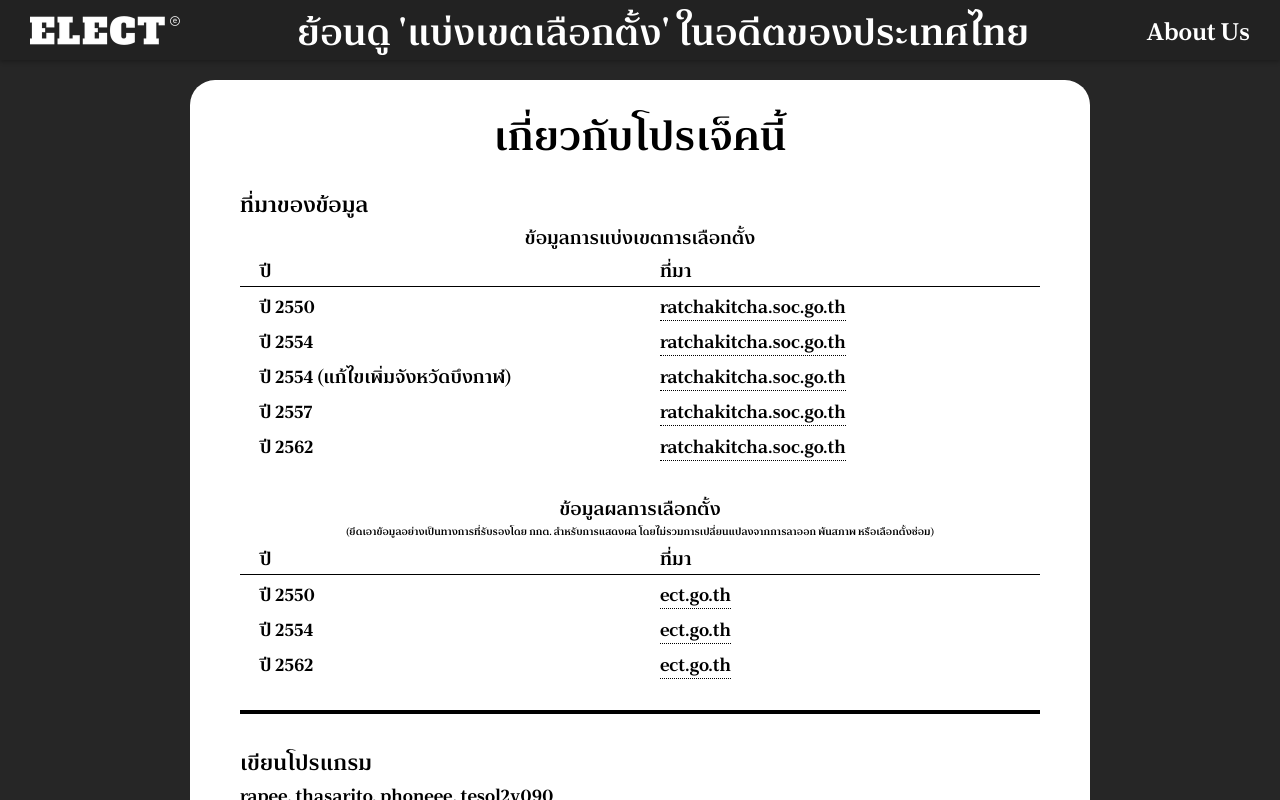
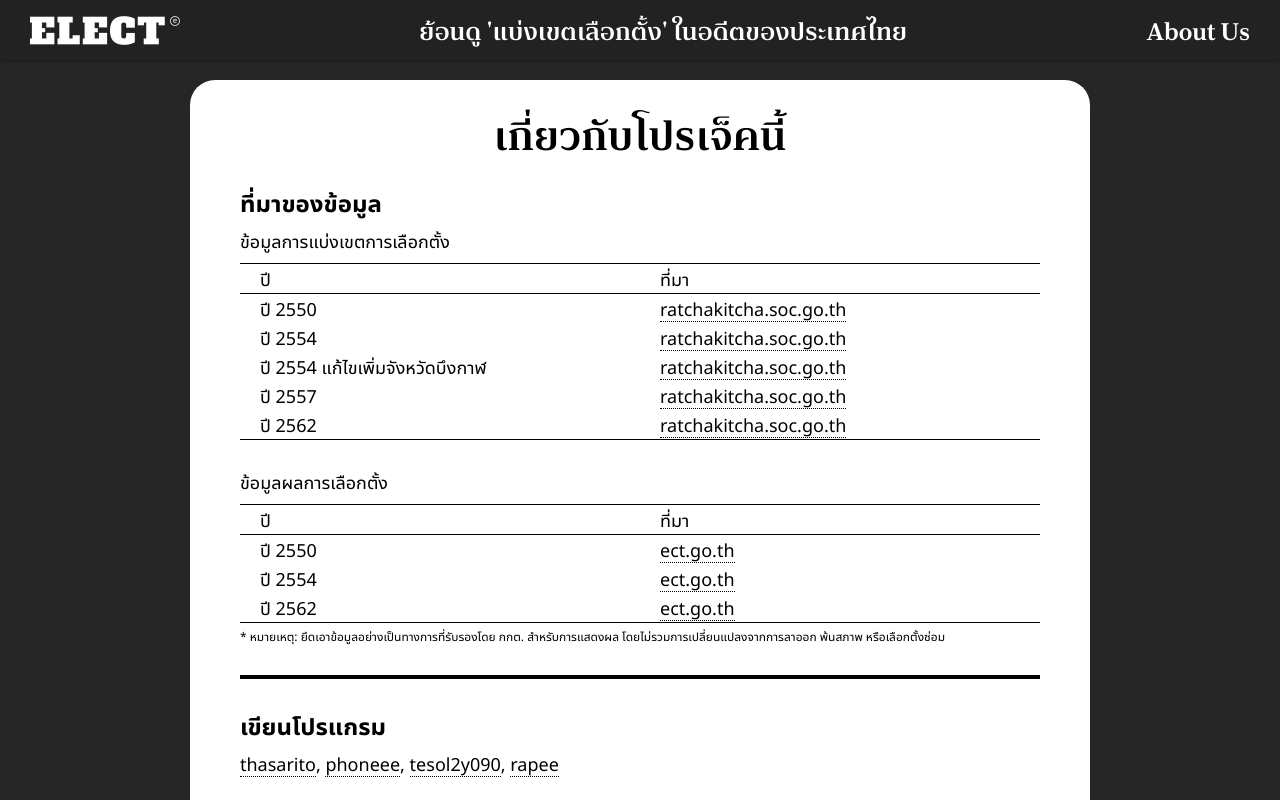
Before and after one commit to electinth/past-election-map, a React (Vite) app: page /about-us in a window 1280 px wide. Shown: the top 800 px of the page. Built offline with nearby package versions, Linux system fonts and the light colour scheme; no server answers.

Commit message:
Update About Us page Clean up css

```diff
--- a/src/components/AboutUs.jsx
+++ b/src/components/AboutUs.jsx
@@ -1,5 +1,7 @@
 import React from 'react';
 import styled from 'styled-components';
+
+import { device } from './size';
 
 const DISTRICT_SOURCE = [
   {
@@ -13,7 +15,7 @@ const DISTRICT_SOURCE = [
     link: 'http://www.ratchakitcha.soc.go.th/DATA/PDF/2554/A/019/29.PDF'
   },
   {
-    year: 'ปี 2554 (แก้ไขเพิ่มจังหวัดบึงกาฬ)',
+    year: 'ปี 2554 แก้ไขเพิ่มจังหวัดบึงกาฬ',
     site: 'ratchakitcha.soc.go.th',
     link: 'http://www.ratchakitcha.soc.go.th/DATA/PDF/2554/A/030/38.PDF'
   },
@@ -53,46 +55,57 @@ const Table = styled.table`
   table-layout: fixed;
   border-collapse: collapse;
 
-  & caption span {
-    display: block;
-    font-size: 1rem;
+  & caption {
+    text-align: left;
+    margin-bottom: 1rem;
   }
 
   & thead tr th {
+    font-weight: normal;
+    border-top: 1px solid var(--color-black);
     border-bottom: 1px solid var(--color-black);
   }
 
-  & a {
-    text-decoration: none;
-    color: var(--color-black);
-    border-bottom: 1px dotted var(--color-black);
+  & tbody tr:last-child td {
+    border-bottom: 1px solid var(--color-black);
   }
 
   & td,
   & th {
     padding: 0.25rem 2rem;
   }
+
+  & th {
+    @media ${device.mobile} {
+      width: 10rem;
+    }
+  }
 `;
 
-const GithubButton = styled.button`
-  display: block;
-  background-color: var(--color-black);
-  font-family: inherit;
-  font-size: 2.5rem;
-  margin: 0 auto;
-  border-radius: 1rem;
+const GithubButton = styled.div`
+  text-align: center;
+  & a {
+    text-decoration: none;
+    font-size: 2.5rem;
+    font-family: 'The MATTER', sans-serif;
+    color: var(--color-white);
+    background-color: var(--color-black);
+    padding: 1rem 5rem;
+    border-radius: 1rem;
+    border: 0;
 
-  & a {
-    display: block;
-    text-decoration: none;
-    color: var(--color-white);
-    padding: 1rem 10rem;
+    @media ${device.mobile} {
+      font-size: 2rem;
+      padding: 1rem 3rem;
+    }
   }
 `;
 
 const Copyright = styled.div`
   display: block;
   text-align: center;
+  margin-top: 2rem;
+  font-size: 1.4rem;
 `;
 
 const AboutUs = props => {
@@ -128,10 +141,6 @@ const AboutUs = props => {
             <Table>
               <caption>
                 ข้อมูลผลการเลือกตั้ง{' '}
-                <span>
-                  (ยึดเอาข้อมูลอย่างเป็นทางการที่รับรองโดย กกต. สำหรับการแสดงผล
-                  โดยไม่รวมการเปลี่ยนแปลงจากการลาออก พ้นสภาพ หรือเลือกตั้งซ่อม)
-                </span>
               </caption>
               <thead>
                 <tr>
@@ -150,15 +159,16 @@ const AboutUs = props => {
                 ))}
               </tbody>
             </Table>
+            <p className="remarks">
+              * หมายเหตุ: ยึดเอาข้อมูลอย่างเป็นทางการที่รับรองโดย กกต. สำหรับการแสดงผล
+              โดยไม่รวมการเปลี่ยนแปลงจากการลาออก พ้นสภาพ หรือเลือกตั้งซ่อม
+            </p>
           </li>
         </ul>
       </section>
 
       <section className="about-us--section about-us--section__program">
         <h3 className="about-us--program-header">เขียนโปรแกรม</h3>
-        <span>
-          <a href="https://github.com/rapee">rapee</a>
-        </span>
         <span>
           <a href="https://github.com/thasarito">thasarito</a>
         </span>
@@ -168,6 +178,9 @@ const AboutUs = props => {
         <span>
           <a href="https://github.com/tesol2y090">tesol2y090</a>
         </span>
+        <span>
+          <a href="https://github.com/rapee">rapee</a>
+        </span>
       </section>
 
       <section className="about-us--section about-us--section__design">
@@ -175,7 +188,7 @@ const AboutUs = props => {
           ออกแบบ บรรณาธิการ และประสานงาน
         </h3>
         <span>
-          <a href="https://punchup.world/">Punch Up Team</a>
+          <a href="https://punchup.world/">Punch Up</a>
         </span>
       </section>
 
--- a/src/components/CompareView.jsx
+++ b/src/components/CompareView.jsx
@@ -483,7 +483,7 @@ const PartyCard = ({ data = {} }) => {
                 ></span>
                 {party}{' '}
                 <span className="party-list--count">
-                  <span style={{ fontFamily: 'Noto Sans Medium' }}>
+                  <span style={{ fontFamily: 'Noto Sans', fontWeight: 500 }}>
                     {candidate}
                   </span>{' '}
                   คน
@@ -559,7 +559,7 @@ const PersonCard = ({ data = {} }) => {
                         ></span>
                         {winner.title} {winner.first_name} {winner.last_name},{' '}
                         {winner.party},{' '}
-                        <span style={{ fontFamily: 'Noto Sans Medium' }}>
+                        <span style={{ fontFamily: 'Noto Sans', fontWeight: 500 }}>
                           {percentageFormat(winner.ratio)}
                         </span>
                       </div>
--- a/src/components/MapView/PartyList/index.jsx
+++ b/src/components/MapView/PartyList/index.jsx
@@ -20,7 +20,7 @@ const PartyList = ({ byPartySorted, view }) => {
           พรรค{party}{' '}
           <span className="party-list--count">
             {' '}
-            <span style={{ fontFamily: 'Noto Sans Medium' }}>
+            <span style={{ fontFamily: 'Noto Sans', fontWeight: 500 }}>
               {candidate}
             </span>{' '}
             คน
--- a/src/components/MapView/ProvincialView.jsx
+++ b/src/components/MapView/ProvincialView.jsx
@@ -175,7 +175,7 @@ const Winner = ({ provincialProps }) => {
                   }}
                 ></span>
                 {winner.first_name} {winner.last_name}, พรรค{winner.party},{' '}
-                <span style={{ fontFamily: 'Noto Sans Medium' }}>
+                <span style={{ fontFamily: 'Noto Sans', fontWeight: 500 }}>
                   {percentageFormat(winner.ratio)}
                 </span>
               </div>
--- a/src/styles/_about-us.scss
+++ b/src/styles/_about-us.scss
@@ -1,6 +1,7 @@
 .about-us {
   max-width: 90rem;
   margin: 0 auto;
+  font-family: 'Noto Sans', 'Noto Sans Thai', sans-serif;
   background-color: var(--color-white);
   color: var(--color-black);
   padding: 2rem 5rem;
@@ -9,10 +10,17 @@
   padding-bottom: 10rem;
   margin-bottom: 10rem;
 
+  a {
+    text-decoration: none;
+    border-bottom: 1px dotted;
+  }
+
   &--header {
     font-size: 4rem;
     text-align: center;
     margin-bottom: 2rem;
+    font-family: 'The MATTER', 'Noto Sans Thai', sans-serif;
+    font-weight: bold;
   }
 
   &--section {
@@ -22,20 +30,22 @@
       border-top: 4px solid var(--color-black);
     }
 
+    h3 {
+      font-size: 2.4rem;
+      margin-bottom: 1rem;
+    }
+
+    .remarks {
+      display: block;
+      font-size: 1.2rem;
+      margin: 0.5rem 0;
+    }
+
     &__program,
     &__design {
       span + span {
         &::before {
           content: ', ';
-        }
-      }
-
-      a {
-        text-decoration: none;
-        color: currentColor;
-
-        &:hover {
-          border-bottom: 1px dotted currentColor;
         }
       }
     }
@@ -50,4 +60,16 @@
       list-style: none;
     }
   }
+
+  @include mobile {
+    width: calc(100% + 4rem);
+    max-width: initial;
+    margin: -2rem;
+    border-radius: 0;
+    padding: 2rem;
+
+    &--header {
+      font-size: 3rem;
+    }
+  }
 }
--- a/src/styles/_base.scss
+++ b/src/styles/_base.scss
@@ -1,6 +1,6 @@
 :root {
   font-size: 62.5%;
-  font-family: 'The matter', 'Noto Sans Thai', sans-serif;
+  font-family: 'The MATTER', 'Noto Sans Thai', sans-serif;
   color: var(--color-white);
 }
 
@@ -16,6 +16,19 @@ html {
   padding: 0;
 }
 
+a {
+  text-decoration: none;
+  &,
+  &:visited {
+    color: var(--color-black);
+  }
+  &:active,
+  &:focus,
+  &:hover {
+    color: #f0324b;
+  }
+}
+
 body {
   background-color: var(--color-background);
 }
@@ -26,7 +39,7 @@ body {
   display: flex;
   justify-content: space-between;
   align-items: flex-start;
-  height: calc(100vh - 5rem);
+  height: calc(100vh - 6rem);
   padding: 2rem 2rem 1rem 2rem;
   pointer-events: none;
   min-width: 100rem;
--- a/src/styles/_font.scss
+++ b/src/styles/_font.scss
@@ -5,6 +5,12 @@
   src: url('fonts/NotoSansThaiUI-Regular.woff2') format('woff2'),
     url('fonts/NotoSansThaiUI-Regular.woff') format('woff');
   font-weight: normal;
+}
+
+@font-face {
+  font-family: 'Noto Sans';
+  src: url('fonts/NotoSans-Medium.ttf');
+  font-weight: 500;
 }
 
 @font-face {
@@ -23,22 +29,18 @@
 
 @font-face {
   font-family: 'Noto Sans Thai';
+  src: url('fonts/NotoSansThaiUI-Medium.ttf');
+  font-weight: 500;
+}
+
+@font-face {
+  font-family: 'Noto Sans Thai';
   src: url('fonts/NotoSansThaiUI-Bold.woff2') format('woff2'),
     url('fonts/NotoSansThaiUI-Bold.woff') format('woff');
   font-weight: bold;
 }
 
 @font-face {
-  font-family: 'The matter';
+  font-family: 'The MATTER';
   src: url('fonts/thematter-bold.ttf');
 }
-
-@font-face {
-  font-family: 'Noto Sans Thai UI Medium';
-  src: url('fonts/NotoSansThaiUI-Medium.ttf');
-}
-
-@font-face {
-  font-family: 'Noto Sans Medium';
-  src: url('fonts/NotoSans-Medium.ttf');
-}
--- a/src/styles/_nav.scss
+++ b/src/styles/_nav.scss
@@ -27,24 +27,21 @@
     height: 2.9rem;
   }
 
-  &--header {
-    // white-space: nowrap;
-    // overflow: scroll;
-    font-size: 3.6rem;
-
-    &__link {
-      text-decoration: none;
-      color: currentColor;
-    }
+  .nav--header {
+    font-size: 2.4rem;
   }
 
-  &--about-us {
+  .nav--header__link {
+    text-decoration: none;
+    color: var(--color-white);
+  }
+
+  .nav--about-us {
     white-space: nowrap;
-
-    &__link {
-      text-decoration: none;
-      color: currentColor;
-    }
+  }
+  .nav--about-us__link {
+    text-decoration: none;
+    color: var(--color-white);
   }
 
   @include mobile {
@@ -53,15 +50,11 @@
     font-size: 1.6rem;
     padding: 0 2rem;
 
-    &--logo {
+    .nav--logo {
       display: none;
     }
-    &--logo-image {
-      // display: block;
-      // height: 1.4rem;
-    }
 
-    &--header {
+    .nav--header {
       font-size: 1.8rem;
       line-height: 1.4;
     }
--- a/src/styles/_provincial-view.scss
+++ b/src/styles/_provincial-view.scss
@@ -44,7 +44,8 @@
       font-size: 1.2rem;
       padding: 1rem 0;
       border-bottom: 1px solid black;
-      font-family: 'Noto Sans Thai UI Medium';
+      font-family: 'Noto Sans Thai';
+      font-weight: 500;
 
       // &:first-child {
       //   border-top: 1px solid black;
```
